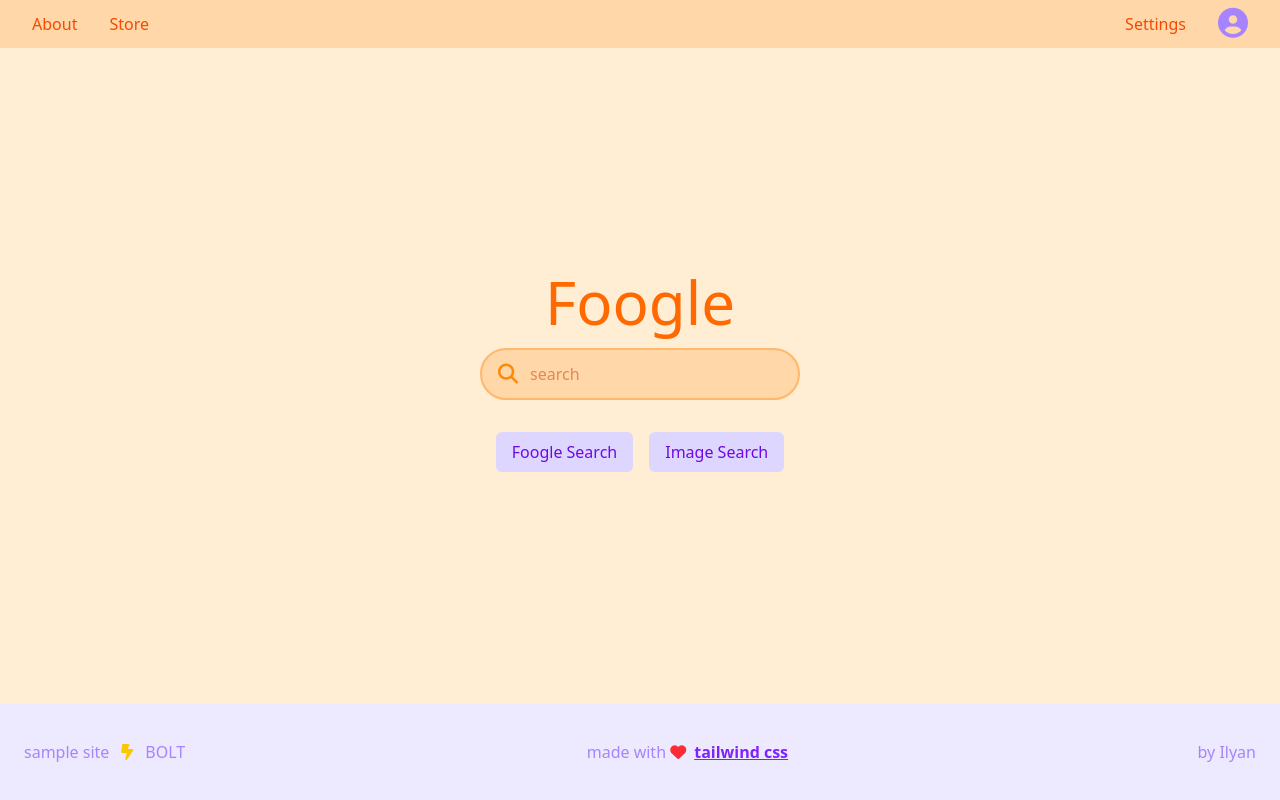
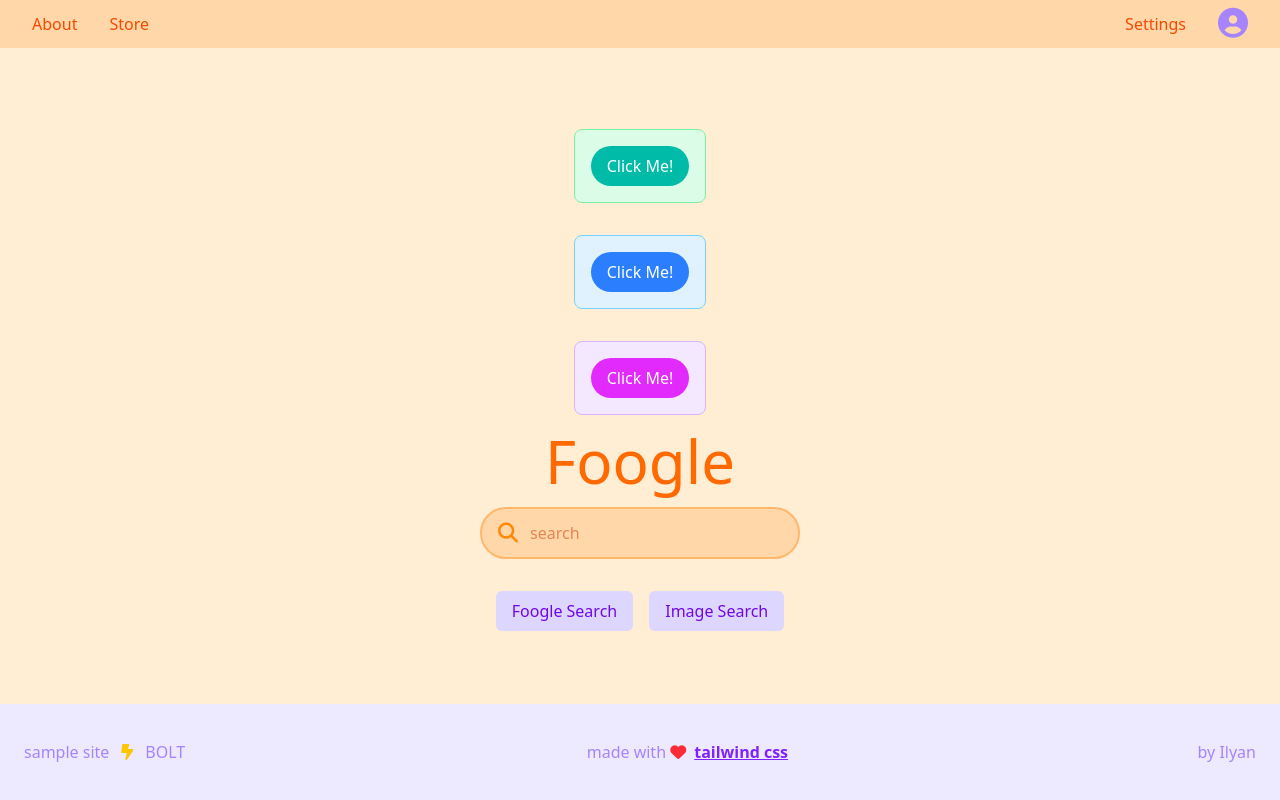
Before and after one commit to ilyan146/react-frontend, a React (Vite) app: page / in a window 1280 px wide. Built offline with nearby package versions, Linux system fonts and the light colour scheme.

Commit message:
Added widgets to the search component

```diff
--- /dev/null
+++ b/src/components/Demo.jsx
@@ -0,0 +1,26 @@
+import {MyComponent, MyButton, FancyButton} from './index.js';
+
+const Demo = () => {
+  return <div className="grid grid-cols-2 gap-4">
+    <div> {/*className="border-2 border-red-500"*/}
+      <MyComponent bgColor="lightblue" height={150}>
+        hello!
+        john
+      </MyComponent>
+      <MyButton />
+    </div>
+    <div> {/*className="border-2 border-blue-500"*/}
+      <MyComponent bgColor="Lavender" height={150}>
+        Welcome to my app!
+      </MyComponent>
+      <FancyButton large={false} rounded={false}>
+        my first fancy button
+      </FancyButton>
+      <FancyButton large={true} rounded={true}>
+        Seond fancy button
+      </FancyButton>
+    </div>
+
+  </div>;
+};
+export default Demo;
--- a/src/components/Search.jsx
+++ b/src/components/Search.jsx
@@ -1,4 +1,7 @@
 import React, { useState, useEffect } from 'react';
+import Widget1 from './Widget1.jsx';
+import Widget2 from './Widget2.jsx';
+import Widget3 from './Widget3.jsx';
 
 const Search = () => {
     const [message, setMessage] = useState("default message");
@@ -11,29 +14,35 @@ const Search = () => {
     }, [message, clicked, isHovered]);
 
     // This is a event handler for button click
-    const handleClick = () => {
-        setClicked(true);
-        setMessage("Button Clicked");
-        setTimeout(() => {
-            setClicked(false);
-            setMessage("returning to default");
-        }, 1000); // 1 second
-    };
+    // const handleClick = () => {
+    //     setClicked(true);
+    //     setMessage("Button Clicked");
+    //     setTimeout(() => {
+    //         setClicked(false);
+    //         setMessage("returning to default");
+    //     }, 1000); // 1 second
+    // };
 
     return <div className="flex-1 flex flex-col justify-center items-center bg-orange-100">
+        <Widget1 />
+        <Widget2 />
+        <Widget3 />
         <div className="text-6xl text-orange-500 mb-4">Foogle</div>
 
         <div className="bg-orange-200 border-2 border-orange-300 p-3 rounded-full w-80 flex justify-between items-center">
             <i className="fa-notdog fa-solid fa-magnifying-glass text-xl text-orange-400 ml-1"></i>
+
             <input className="flex-1 ml-3 bg-transparent outline-none text-orange-700"
             type="text"
             placeholder="search"
             />
+
         </div>
         <div className="mt-4 flex items-center">
             <button className={"m-2 rounded-md bg-violet-200 text-violet-700 px-4 py-2 mt-4 transition-shadow duration-300 " +
             (isHovered ? "shadow-lg shadow-violet-400/70" : "")}
-            onClick={handleClick}
+            // onClick={handleClick}
+            onClick={() => setClicked(!clicked)} // Toggle clicked state on click to true or false and the result is shown
             onMouseEnter={() => setIsHovered(true)}
             onMouseLeave={() => setIsHovered(false)}
         >
--- /dev/null
+++ b/src/components/Widget1.jsx
@@ -0,0 +1,17 @@
+import React, { useState } from 'react';
+
+const Widget1 = () => {
+    const [showIcon, setShowIcon] = useState(false);
+
+
+
+
+    return <div className="bg-green-100 border border-green-300 p-4 rounded-lg m-4 flex flex-col items-center">
+        {showIcon ? <i className="fa-brands fa-fort-awesome-alt text-teal-500 text-3xl mb-3"></i> : null}
+        <button className="px-4 py-2 bg-teal-500 text-white rounded-full"
+        onClick={()=> setShowIcon(!showIcon)}
+        >Click Me!
+        </button>
+    </div>
+};
+export default Widget1;
--- /dev/null
+++ b/src/components/Widget2.jsx
@@ -0,0 +1,14 @@
+import React, { useState } from 'react';
+
+const Widget2 = () => {
+    const [toggleColor, setToggleColor] = useState(false);
+
+
+    return <div className="bg-sky-100 border border-sky-300 p-4 rounded-lg m-4 flex flex-col items-center">
+        <button className={`px-4 py-2 text-white rounded-full ${toggleColor ? "bg-orange-600" : "bg-blue-500"}` }
+        onClick={()=> setToggleColor(!toggleColor)}
+        >Click Me!
+        </button>
+    </div>
+};
+export default Widget2;
--- /dev/null
+++ b/src/components/Widget3.jsx
@@ -0,0 +1,17 @@
+import React, { useState } from 'react';
+
+const Widget3 = () => {
+    const [toggleIcon, setToggleIcon] = useState(false);
+
+
+
+
+    return <div className="bg-purple-100 border border-purple-300 p-4 rounded-lg m-4 flex flex-col items-center">
+        {toggleIcon && <i className="fa-solid fa-poop text-fuchsia-500 text-3xl mb-3"></i>}
+        <button className="px-4 py-2 bg-fuchsia-500 text-white rounded-full"
+        onClick={()=> setToggleIcon(!toggleIcon)}
+        >Click Me!
+        </button>
+    </div>
+};
+export default Widget3;
--- a/src/components/index.js
+++ b/src/components/index.js
@@ -4,3 +4,6 @@ export { default as FancyButton } from './FancyButton.jsx'
 export { default as Header } from './Header.jsx'
 export { default as Search } from './Search.jsx'
 export { default as Footer } from './Footer.jsx'
+export { default as Widget1 } from './Widget1.jsx'
+export { default as Widget2 } from './Widget2.jsx'
+export { default as Widget3 } from './Widget3.jsx'
```
Also changed, not shown: src/App.jsx (+0 -22 lines).
